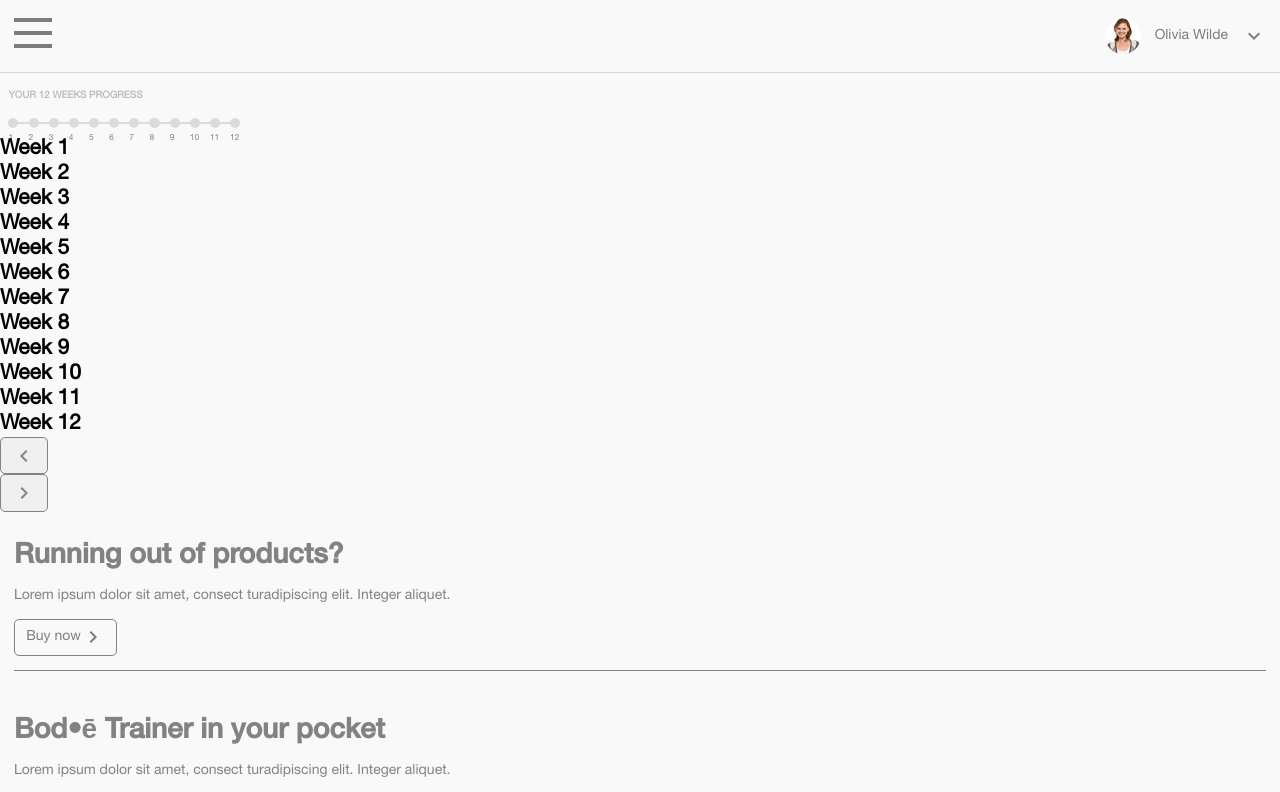
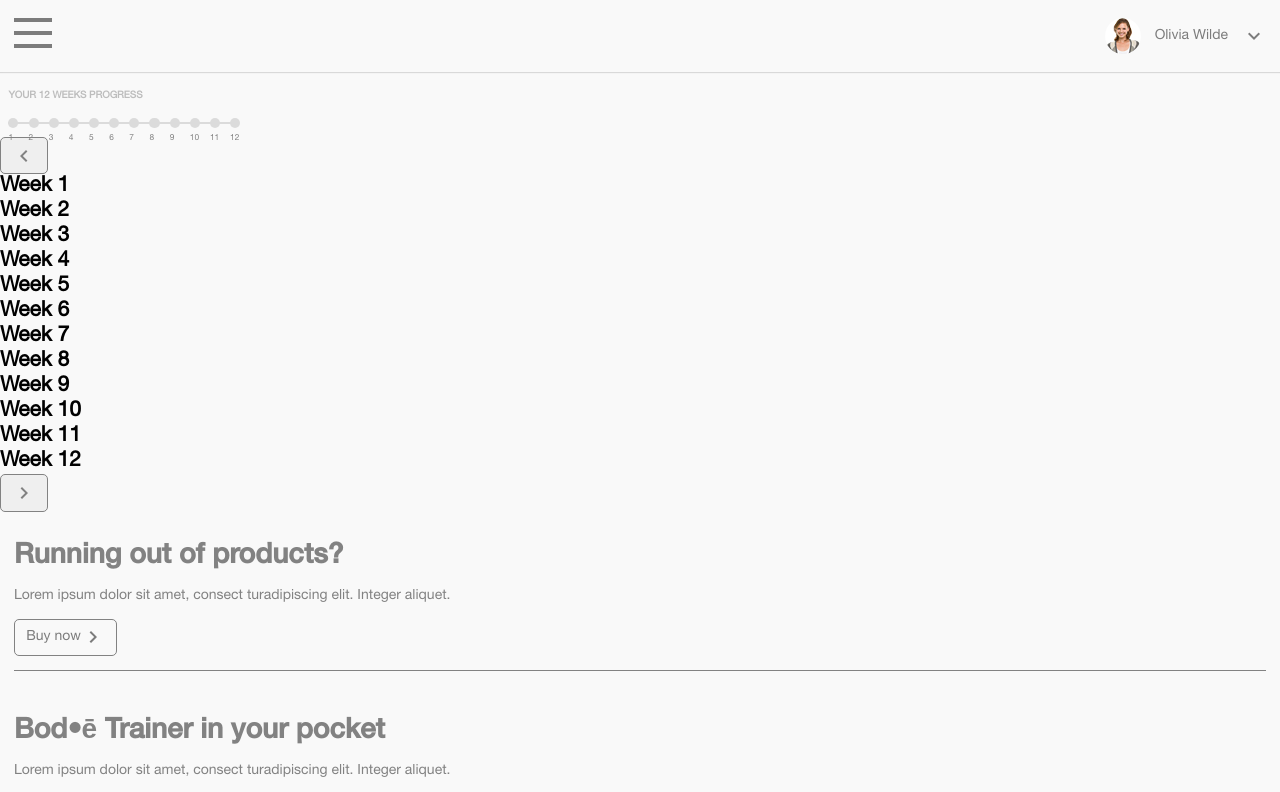
Before and after one commit to annaszalkiewicz/react-diet-app, a React (Create React App) app: page /dashboard in a window 1280 px wide. Shown: the top 792 px of the page. Built offline with nearby package versions, Linux system fonts and the light colour scheme.

Commit message:
Edit slider content

```diff
--- a/src/components/Slider.js
+++ b/src/components/Slider.js
@@ -7,23 +7,24 @@ class Slider extends Component {
     return (
       <section className="slider">
         <div className="slider_container">
-          <h1 className="slider_title">Week 1</h1>
-          <h1 className="slider_title">Week 2</h1>
-          <h1 className="slider_title">Week 3</h1>
-          <h1 className="slider_title">Week 4</h1>
-          <h1 className="slider_title">Week 5</h1>
-          <h1 className="slider_title">Week 6</h1>
-          <h1 className="slider_title">Week 7</h1>
-          <h1 className="slider_title">Week 8</h1>
-          <h1 className="slider_title">Week 9</h1>
-          <h1 className="slider_title">Week 10</h1>
-          <h1 className="slider_title">Week 11</h1>
-          <h1 className="slider_title">Week 12</h1>
-
-          <button className="button_primary prev">
+          <button className="button_prev button_primary">
             <Icon path={mdiChevronLeft} size={1} color="#828282" />
           </button>
-          <button className="button_primary next">
+
+          <h1 className="slider_item slider_item--active">Week 1</h1>
+          <h1 className="slider_item">Week 2</h1>
+          <h1 className="slider_item">Week 3</h1>
+          <h1 className="slider_item">Week 4</h1>
+          <h1 className="slider_item">Week 5</h1>
+          <h1 className="slider_item">Week 6</h1>
+          <h1 className="slider_item">Week 7</h1>
+          <h1 className="slider_item">Week 8</h1>
+          <h1 className="slider_item">Week 9</h1>
+          <h1 className="slider_item">Week 10</h1>
+          <h1 className="slider_item">Week 11</h1>
+          <h1 className="slider_item">Week 12</h1>
+
+          <button className="button_next button_primary">
             <Icon path={mdiChevronRight} size={1} color="#828282" />
           </button>
         </div>
```
